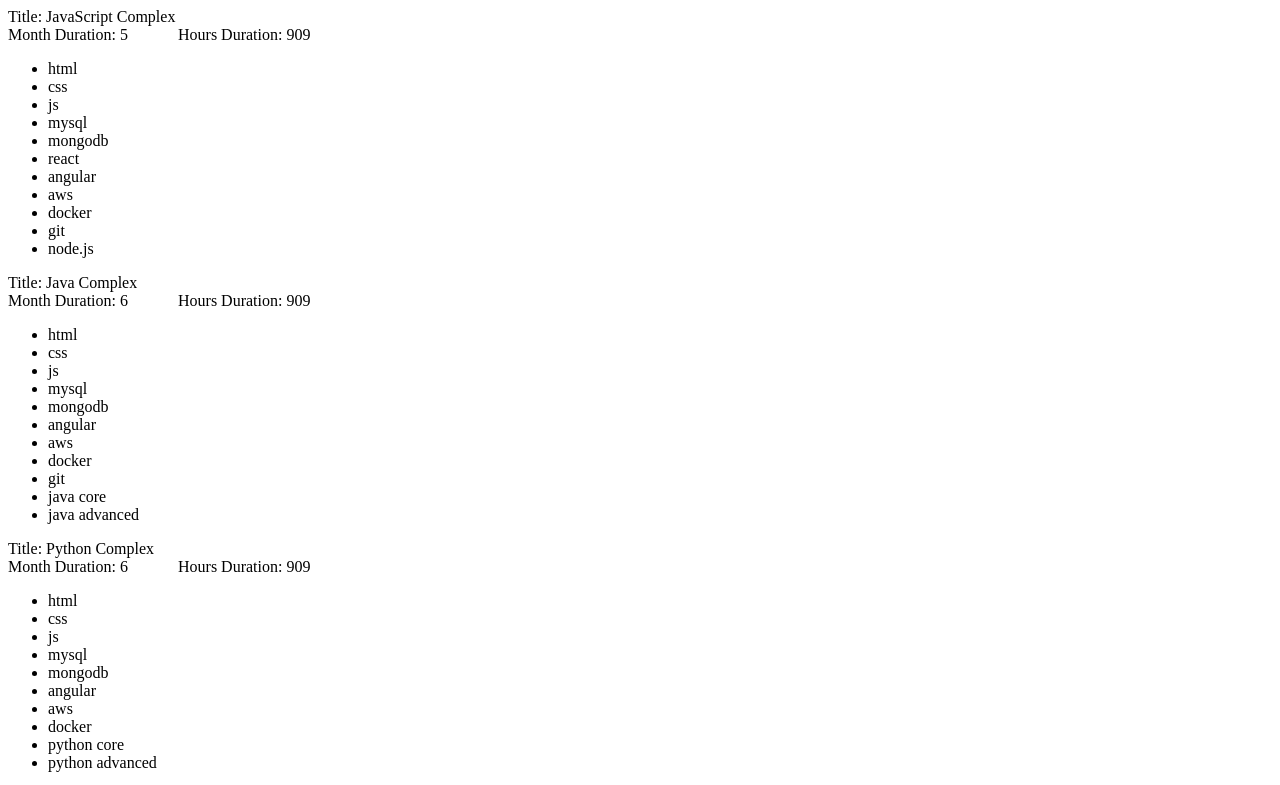
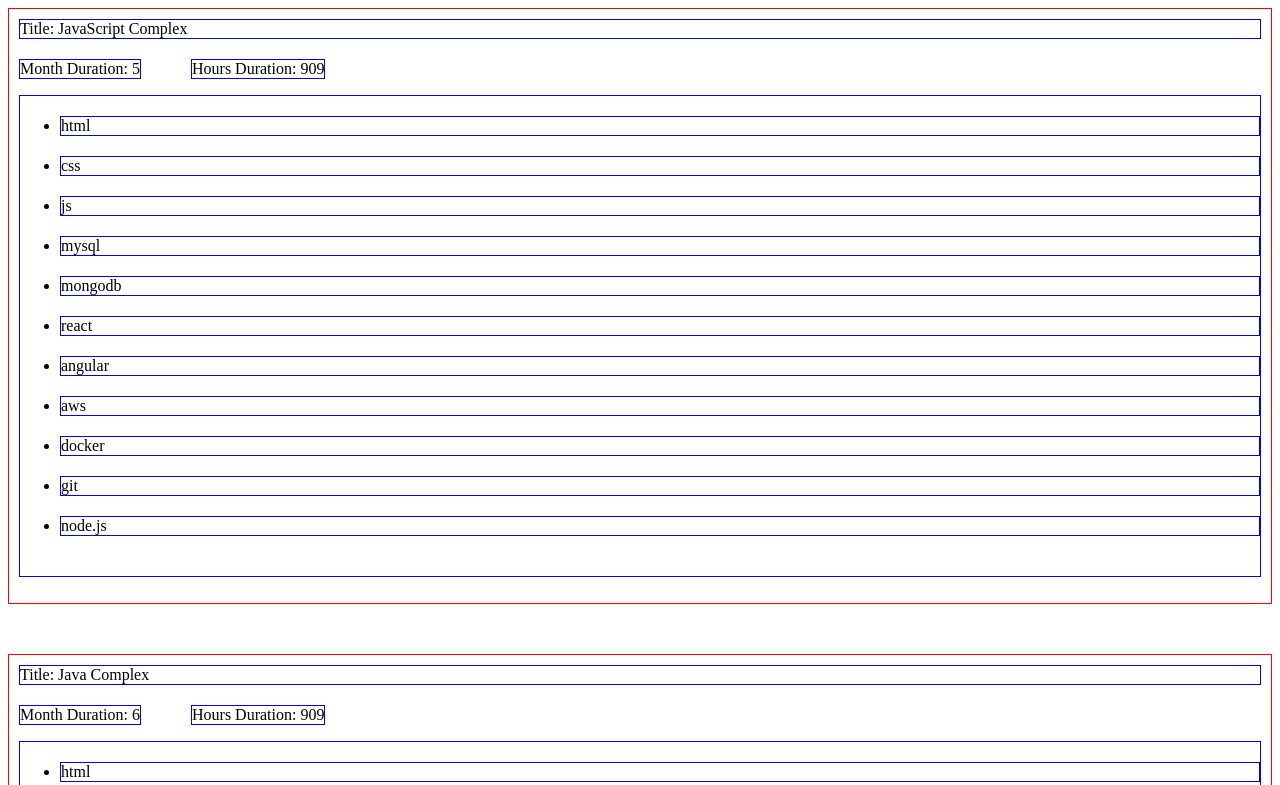
Before and after one commit to MaksymRudnytskiy/june2022-js, a plain HTML site: page lesson9/courses/index.html in a window 1280 px wide. Shown: the top 785 px of the page. Drawn offline with Linux system fonts and the light colour scheme.

Commit message:
lesson 9 part 7

```diff
--- a/lesson9/courses/main.js
+++ b/lesson9/courses/main.js
@@ -97,15 +97,16 @@ for (const course of coursesArray) {
     time.appendChild(hourDuration)
 
     let ul = document.createElement('ul')
-    hourDuration.classList.add('ul')
+    ul.classList.add('ul')
 
     for (const module of course.modules) {
         let list = document.createElement('li')
+        list.classList.add('li')
         list.innerHTML = `${module}`
         ul.appendChild(list)
     }
 
     document.body.appendChild(div)
     div.appendChild(time)
-    document.body.appendChild(ul)
+    div.appendChild(ul)
 }
--- a/lesson9/courses/styles.css
+++ b/lesson9/courses/styles.css
@@ -1,7 +1,34 @@
 .time{
     display: flex;
+    padding-top: 20px;
 }
 
 .hourDuration{
-    padding-left: 50px;
+    border: blue solid 1px;
 }
+
+.block{
+    border: red solid 1px;
+    padding: 10px;
+    margin-bottom: 50px;
+}
+
+.title{
+    border: blue solid 1px;
+}
+
+.monthDuration{
+    border: blue solid 1px;
+    margin-right: 50px;
+}
+
+.ul{
+    border: blue solid 1px;
+    padding-bottom: 20px;
+    padding-top: 20px;
+}
+
+.li{
+    border: blue solid 1px;
+    margin-bottom: 20px;
+}
--- /dev/null
+++ b/lesson9/task9/main.js
@@ -0,0 +1,3 @@
+// *** Створити 3 инпута та кнопку. Один визначає кількість рядків, другий - кількість ячеєк, третій вмиіст ячеєк.
+//     При натисканні кнопки, вся ця інформація зчитується і формується табличка, з відповідним вмістом.
+// (Додатковачастина для завдання)
```
Also changed, not shown: lesson9/task9/index.html (added, +15 -0 lines).
